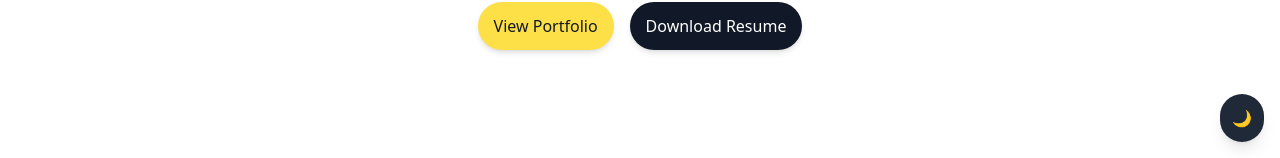
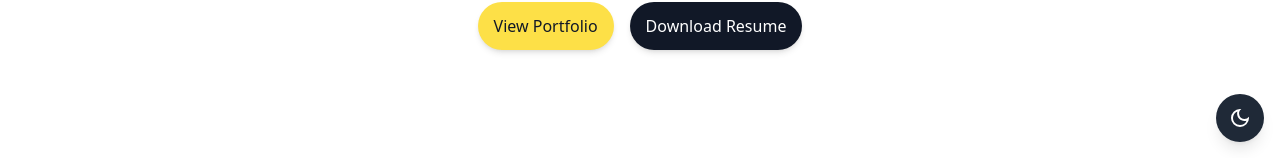
Before and after one commit to Chanidu26/ChaniduDev, a React (Create React App) app: page /contact in a window 1280 px wide. Shown: the part 642-800 px from the top of the page. Built offline with nearby package versions, Linux system fonts and the light colour scheme.

Commit message:
seperated darkmode component

```diff
--- a/src/App.js
+++ b/src/App.js
@@ -1,6 +1,5 @@
 import './App.css';
 import React from 'react';
-import { BrowserRouter as Router, Routes, Route } from 'react-router-dom';
 import Navbar from './components/Navbar';
 import Home from './components/Home';
 import About from './components/About';
@@ -9,6 +8,7 @@ import Skills from './components/Skills';
 import Contact from './components/Contact';
 import Blog from './components/Blog';
 import { useState } from'react';
+import DarkMode from './components/Darkmode';
 function App() {
   const [darkMode, setDarkMode] = useState(false);
 
@@ -26,13 +26,7 @@ function App() {
       <Skills />
       <Projects />
       <Contact />
-      <button
-        onClick={toggleDarkMode}
-        className="fixed bottom-4 right-4 bg-gray-800 text-white p-3 rounded-full shadow-lg hover:bg-gray-700 transition duration-300"
-        title={darkMode ? 'Switch to Light Mode' : 'Switch to Dark Mode'}
-      >
-        {darkMode ? '☀️' : '🌙'}
-      </button>
+      <DarkMode />
     </div>
   );
 }
--- a/src/cards/projectcard.jsx
+++ b/src/cards/projectcard.jsx
@@ -33,7 +33,7 @@ const Projectcard = ({id,image,title,description,technologies,link}) => {
                   href={link}
                   target="_blank"
                   rel="noopener noreferrer"
-                  className="block text-center mt-3 bg-yellow-300 text-gray-900 py-2 rounded hover:bg-blue-700"
+                  className="block text-center mt-3 bg-yellow-300 text-gray-900 py-2 rounded hover:bg-yellow-400"
                 >
                   View Project
                 </a>
--- a/src/components/Contact.js
+++ b/src/components/Contact.js
@@ -24,7 +24,7 @@ const Contact = () => {
                     id="name"
                     name="name"
                     placeholder="Enter your name"
-                    className="w-full mt-2 px-4 py-2 dark:bg-gray-700 dark:text-gray-100 rounded-lg focus:outline-none focus:ring-2 focus:ring-yellow-300"
+                    className="w-full mt-2 px-4 py-2 bg-gray-100 dark:bg-gray-700 dark:text-gray-100 rounded-lg focus:outline-none focus:ring-2 focus:ring-yellow-300"
                   />
                 </div>
                 <div className="mb-4">
@@ -36,7 +36,7 @@ const Contact = () => {
                     id="email"
                     name="email"
                     placeholder="Enter your email"
-                    className="w-full mt-2 px-4 py-2 dark:bg-gray-700 dark:text-gray-100 rounded-lg focus:outline-none focus:ring-2 focus:ring-yellow-300"
+                    className="w-full mt-2 px-4 py-2 bg-gray-100 dark:bg-gray-700 dark:text-gray-100 rounded-lg focus:outline-none focus:ring-2 focus:ring-yellow-300"
                   />
                 </div>
                 <div className="mb-6">
@@ -48,7 +48,7 @@ const Contact = () => {
                     name="message"
                     rows="4"
                     placeholder="Write your message here"
-                    className="w-full mt-2 px-4 py-2 dark:bg-gray-700 dark:text-gray-100 rounded-lg focus:outline-none focus:ring-2 focus:ring-yellow-300"
+                    className="w-full mt-2 px-4 py-2 bg-gray-100 dark:bg-gray-700 dark:text-gray-100 rounded-lg focus:outline-none focus:ring-2 focus:ring-yellow-300"
                   ></textarea>
                 </div>
                 <button
@@ -81,7 +81,7 @@ const Contact = () => {
                   href="https://www.linkedin.com/in/chanidukarunarathna/"
                   target="_blank"
                   rel="noopener noreferrer"
-                  className="dark:text-gray-300 hover:text-yellow-300 text-3xl"
+                  className="dark:text-gray-300 text-3xl"
                 >
                   <FaLinkedin />
                 </a>
@@ -89,7 +89,7 @@ const Contact = () => {
                   href="https://github.com/Chanidu26"
                   target="_blank"
                   rel="noopener noreferrer"
-                  className="dark:text-gray-300 hover:text-gray-500 text-3xl"
+                  className="dark:text-gray-300 text-3xl"
                 >
                   <FaGithub />
                 </a>
@@ -97,7 +97,7 @@ const Contact = () => {
                   href="https://www.behance.net/chanidukarunarathna"
                   target="_blank"
                   rel="noopener noreferrer"
-                  className="dark:text-gray-300 hover:text-blue-300 text-3xl"
+                  className="dark:text-gray-300 text-3xl"
                 >
                   <FaBehance />
                 </a>
--- /dev/null
+++ b/src/components/Darkmode.js
@@ -0,0 +1,22 @@
+import React from 'react'
+import { MdOutlineLightMode } from "react-icons/md";
+import { MdOutlineDarkMode } from "react-icons/md";
+import { useState } from 'react';
+const Darkmode = () => {
+    const [darkMode, setDarkMode] = useState(false);
+    const toggleDarkMode = () => {
+      setDarkMode(!darkMode);
+      document.body.classList.toggle('dark');
+    };
+  return (
+    <button
+        onClick={toggleDarkMode}
+        className="fixed bottom-4 right-4 bg-gray-800 text-white p-3 rounded-full shadow-lg hover:bg-gray-700 transition duration-300"
+        title={darkMode ? 'Switch to Light Mode' : 'Switch to Dark Mode'}
+          >
+            {darkMode ? <MdOutlineLightMode className='text-2xl'/> : <MdOutlineDarkMode className='text-2xl' />}
+    </button>
+  )
+}
+
+export default Darkmode
```
